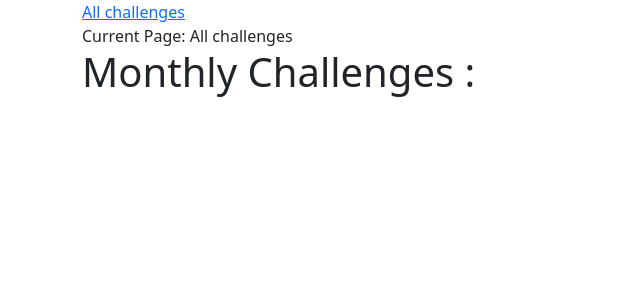
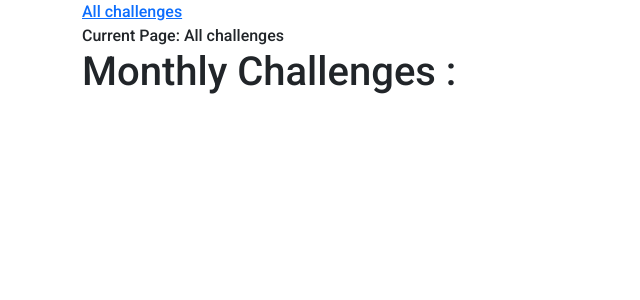
Before and after one commit to mustafaelagamey/learning_django, a Django app: template challenges/templates/challenges/index.html in a window 1280 px wide. Shown: the top 300 px of the page, without its empty margins (0-640 px from the left). Run offline with Django 3.2, Linux system fonts and the light colour scheme; the template is opened without the code that fills it, so the values that code supplies are empty.

Commit message:
Feat-42: Using general file to whole project

```diff
--- a/learningdjango/settings.py
+++ b/learningdjango/settings.py
@@ -125,6 +125,9 @@ USE_TZ = True
 
 STATIC_URL = '/static/'  # base url for files
 
+STATICFILES_DIRS = [
+    BASE_DIR / 'static'
+]
 # Default primary key field type
 # https://docs.djangoproject.com/en/3.2/ref/settings/#default-auto-field
 
--- /dev/null
+++ b/static/main.css
@@ -0,0 +1,4 @@
+@import url('https://fonts.googleapis.com/css2?family=Roboto:wght@500&display=swap');
+html , body {
+    font-family: 'Roboto', sans-serif !important;
+}
--- a/templates/base.html
+++ b/templates/base.html
@@ -1,8 +1,10 @@
 <!DOCTYPE html>
+{% load static %}
 <html lang="en">
 <head>
     <meta charset="UTF-8">
     <title>{% block page_title %}Challenges{% endblock %}</title>
+    <link rel="stylesheet" href="{% static 'main.css' %}">
     <link href="https://cdn.jsdelivr.net/npm/bootstrap@5.1.1/dist/css/bootstrap.min.css" rel="stylesheet"
           integrity="sha384-F3w7mX95PdgyTmZZMECAngseQB83DfGTowi0iMjiWaeVhAn4FJkqJByhZMI3AhiU" crossorigin="anonymous">
 {% block css_files %}
```
Also changed, not shown: README.md.
